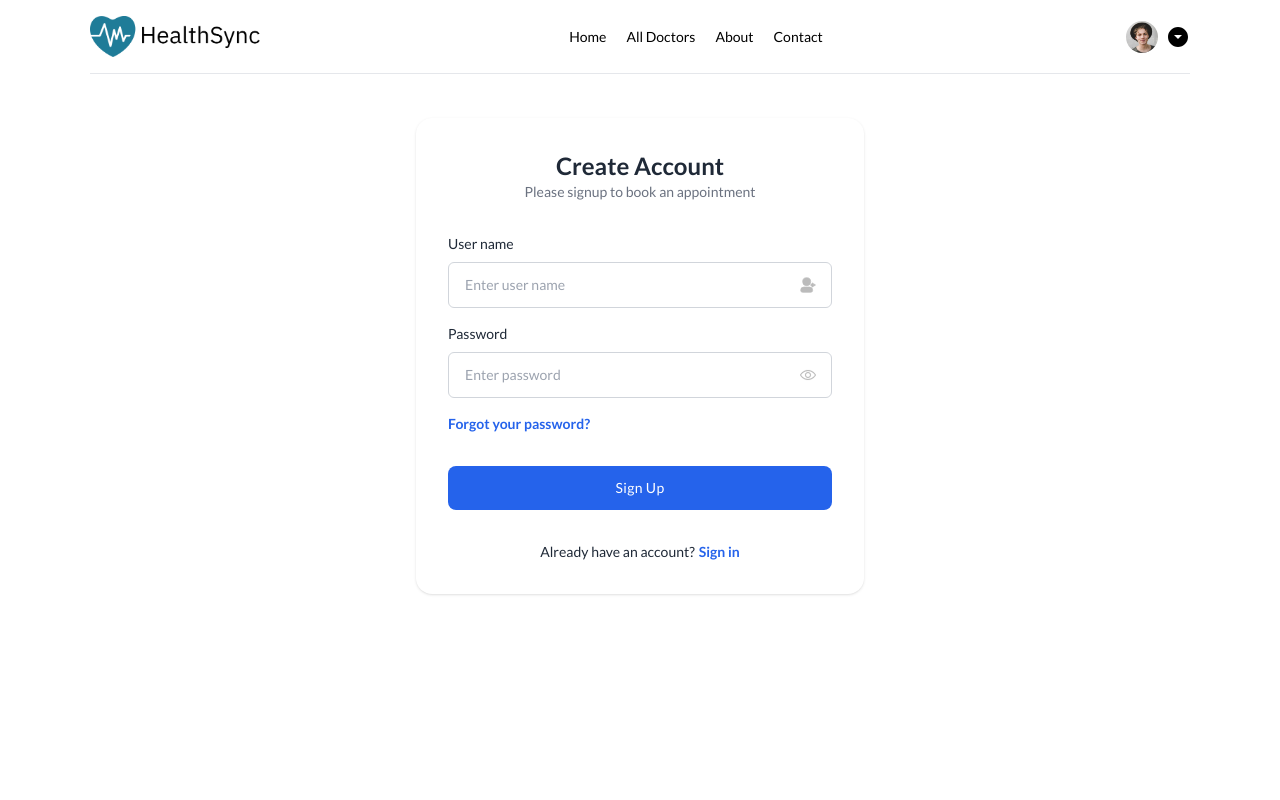
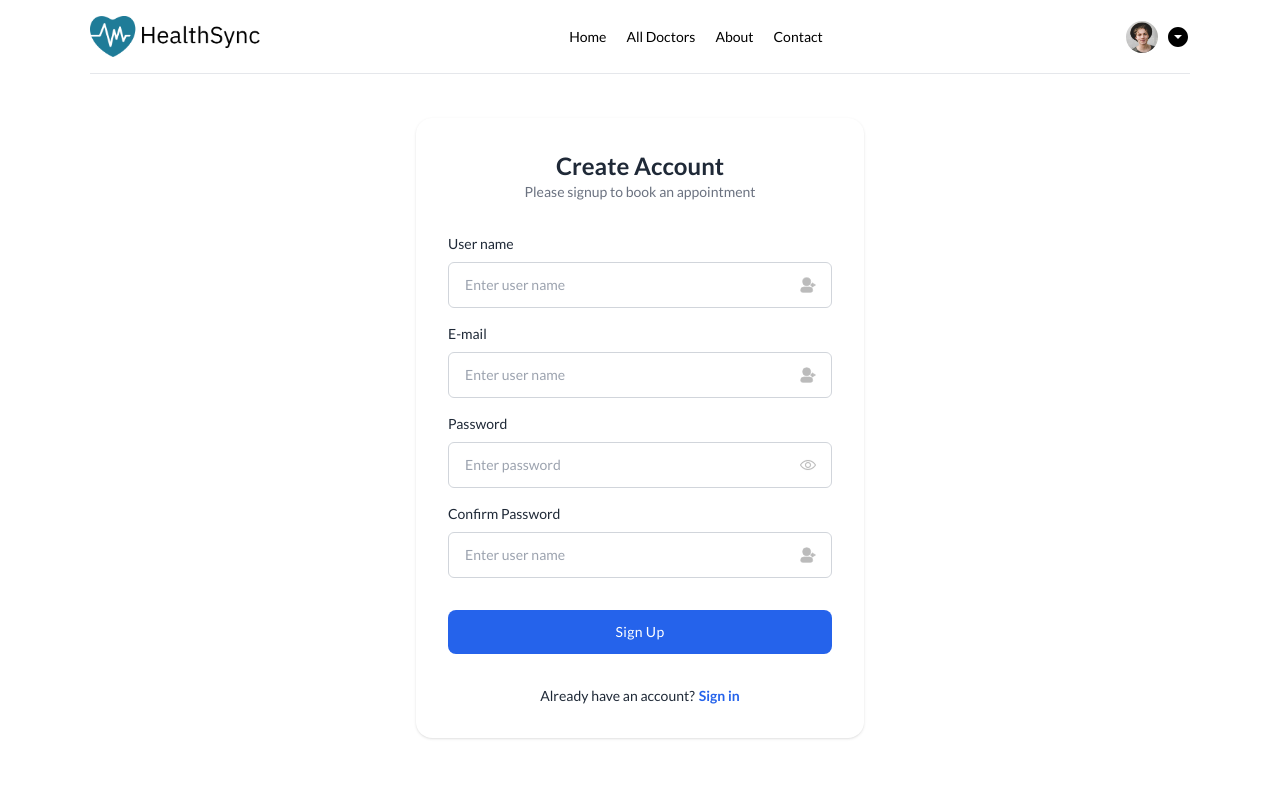
Before and after one commit to Git-abby/healthsync, a React (Vite) app in the folder frontend/: page /login in a window 1280 px wide. Shown: the top 800 px of the page. Built offline with nearby package versions, Linux system fonts and the light colour scheme.

Commit message:
fix: login state modified - signin/signup

```diff
--- a/frontend/src/pages/Login.jsx
+++ b/frontend/src/pages/Login.jsx
@@ -2,9 +2,10 @@ import React, { useState } from "react";
 
 const Login = () => {
   const [state, setState] = useState("sign-up");
-  const [email, setEmail] = useState("");
+  const [username, setUsername] = useState('');
+  const [email, setEmail] = useState('');
   const [password, setPassword] = useState("");
-  const [name, setName] = useState("");
+  const [confirmPassword, setConfirmPassword] = useState("");
 
   const onSubmitHandler = async (e) => {
     e.preventDefault();
@@ -24,9 +25,42 @@ const Login = () => {
               appointment
             </p>
             <form onSubmit={onSubmitHandler} className="mt-8 space-y-4">
+
               <div>
                 <label className="text-gray-800 text-sm mb-2 block">
                   User name
+                </label>
+                <div className="relative flex items-center">
+                  <input
+                    name="username"
+                    onChange={(e) => setUsername(e.target.value)}
+                    type="text"
+                    value={username}
+                    required
+                    className="w-full text-gray-800 text-sm border border-gray-300 px-4 py-3 rounded-md outline-blue-600"
+                    placeholder="Enter user name"
+                  />
+                  <svg
+                    xmlns="http://www.w3.org/2000/svg"
+                    fill="#bbb"
+                    stroke="#bbb"
+                    className="w-4 h-4 absolute right-4"
+                    viewBox="0 0 24 24">
+                    <circle
+                      cx="10"
+                      cy="7"
+                      r="6"
+                      data-original="#000000"></circle>
+                    <path
+                      d="M14 15H6a5 5 0 0 0-5 5 3 3 0 0 0 3 3h12a3 3 0 0 0 3-3 5 5 0 0 0-5-5zm8-4h-2.59l.3-.29a1 1 0 0 0-1.42-1.42l-2 2a1 1 0 0 0 0 1.42l2 2a1 1 0 0 0 1.42 0 1 1 0 0 0 0-1.42l-.3-.29H22a1 1 0 0 0 0-2z"
+                      data-original="#000000"></path>
+                  </svg>
+                </div>
+              </div>
+              {state === "sign-up" && (
+                <div>
+                  <label className="text-gray-800 text-sm mb-2 block">
+                    E-mail
                   </label>
                   <div className="relative flex items-center">
                     <input
@@ -55,7 +89,7 @@ const Login = () => {
                     </svg>
                   </div>
                 </div>
-
+              )}
               <div>
                 <label className="text-gray-800 text-sm mb-2 block">
                   Password
@@ -82,21 +116,42 @@ const Login = () => {
                   </svg>
                 </div>
               </div>
+              {state === "sign-up" && (
+                <div>
+                  <label className="text-gray-800 text-sm mb-2 block">
+                    Confirm Password
+                  </label>
+                  <div className="relative flex items-center">
+                    <input
+                      name="username"
+                      onChange={(e) => setConfirmPassword(e.target.value)}
+                      type="text"
+                      value={confirmPassword}
+                      required
+                      className="w-full text-gray-800 text-sm border border-gray-300 px-4 py-3 rounded-md outline-blue-600"
+                      placeholder="Enter user name"
+                    />
+                    <svg
+                      xmlns="http://www.w3.org/2000/svg"
+                      fill="#bbb"
+                      stroke="#bbb"
+                      className="w-4 h-4 absolute right-4"
+                      viewBox="0 0 24 24">
+                      <circle
+                        cx="10"
+                        cy="7"
+                        r="6"
+                        data-original="#000000"></circle>
+                      <path
+                        d="M14 15H6a5 5 0 0 0-5 5 3 3 0 0 0 3 3h12a3 3 0 0 0 3-3 5 5 0 0 0-5-5zm8-4h-2.59l.3-.29a1 1 0 0 0-1.42-1.42l-2 2a1 1 0 0 0 0 1.42l2 2a1 1 0 0 0 1.42 0 1 1 0 0 0 0-1.42l-.3-.29H22a1 1 0 0 0 0-2z"
+                        data-original="#000000"></path>
+                    </svg>
+                  </div>
+                </div>
+              )}
 
+              {state === "sign-in" && (
                 <div className="flex flex-wrap items-center justify-between gap-4">
-                {/* <div className="flex items-center">
-                  <input
-                    id="remember-me"
-                    name="remember-me"
-                    type="checkbox"
-                    className="h-4 w-4 shrink-0 text-blue-600 focus:ring-blue-500 border-gray-300 rounded"
-                  />
-                  <label
-                    for="remember-me"
-                    className="ml-3 block text-sm text-gray-800">
-                    Remember me
-                  </label>
-                </div> */}
                   <div className="text-sm">
                     <a
                       href="jajvascript:void(0);"
@@ -105,6 +160,7 @@ const Login = () => {
                     </a>
                   </div>
                 </div>
+              )}
 
               <div className="!mt-8">
                 <button
```
Lines whose indentation alone changed are shown as unchanged.
